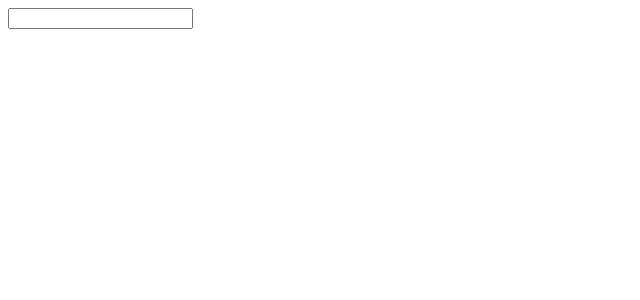
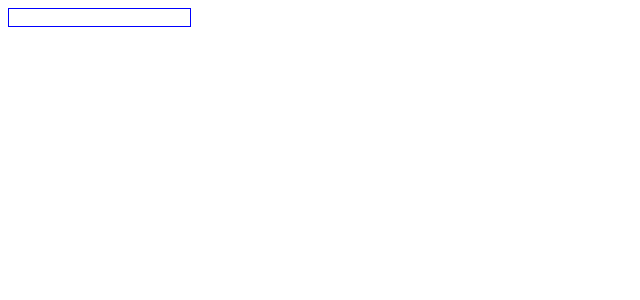
Before and after one commit to ASH30KW/react, a React (Create React App) app in the folder jsx/: page / in a window 1280 px wide. Shown: the top 300 px of the page, without its empty margins (0-640 px from the left). Built offline with nearby package versions, Linux system fonts and the light colour scheme.

Commit message:
input border blue

```diff
--- a/jsx/src/index.js
+++ b/jsx/src/index.js
@@ -11,6 +11,7 @@ function App(){
   // return <input type={inputType} min={minValue}></input>
   // return <textarea autoFocus={true}/>
   // return <input maxLength={5}></input>
-  return <input spellCheck></input>
+  // return <input spellCheck={false}></input>
+  return <input style={{border: '1px solid blue'}}></input>
 }
 root.render(<App/>)
```
